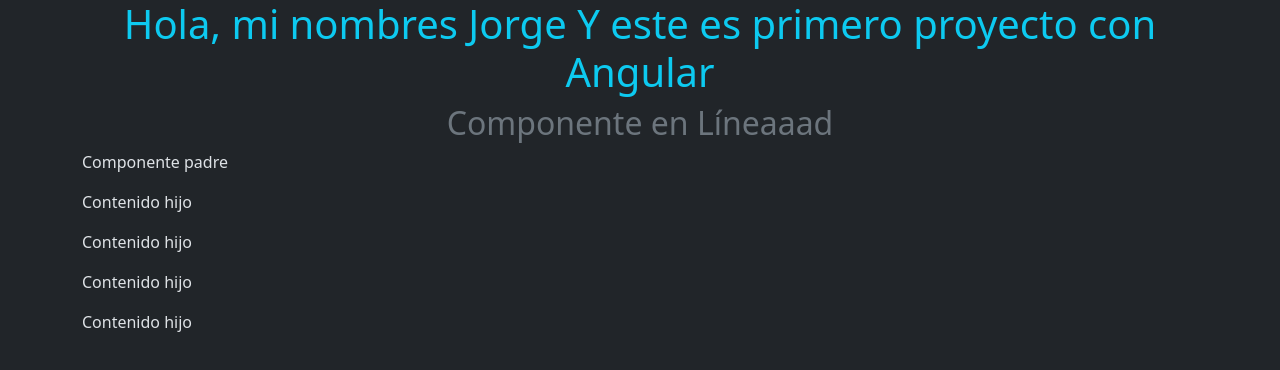
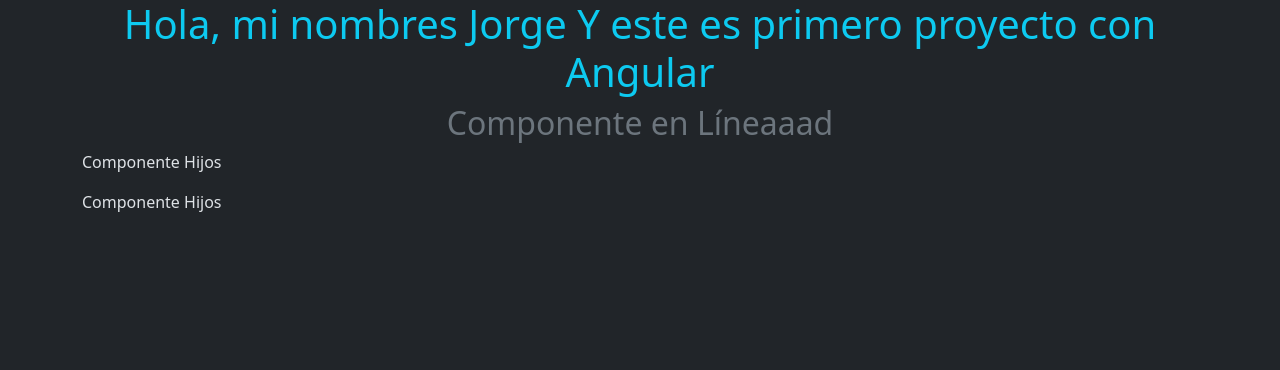
Before and after one commit to jorgeramirez2018/AngularBasico, an Angular app: page / in a window 1280 px wide. Shown: the top 370 px of the page. Built offline with nearby package versions, Linux system fonts and the light colour scheme.

Commit message:
Polimorfismo Angular

```diff
--- a/src/app/app.component.html
+++ b/src/app/app.component.html
@@ -1,7 +1,7 @@
 <div class="container">
     <h1 class="text-center text-info">{{titulo}}</h1>
     <h2 class="text-center text-secondary">{{nombreComponente}}</h2>
-    <app-padre> </app-padre>
+    <app-hijo></app-hijo>
 
 </div>
 
--- a/src/app/app.component.ts
+++ b/src/app/app.component.ts
@@ -4,10 +4,11 @@
 import { ComponenteEnLineaComponent } from "./componente-en-linea/componente-en-linea.component";
 import { InterpolacionComponent } from "./interpolacion/interpolacion.component";
 import { PadreComponent } from "./padre/padre.component";
+import { HijoComponent } from "./hijo/hijo.component";
 
 @Component({
   selector: 'app-root',
-  imports: [RouterOutlet, NuevoComponenteComponent, ComponenteEnLineaComponent, InterpolacionComponent, PadreComponent],
+  imports: [RouterOutlet, NuevoComponenteComponent, ComponenteEnLineaComponent, InterpolacionComponent, PadreComponent, HijoComponent],
   templateUrl: './app.component.html',
   styleUrl: './app.component.css'
 })
--- /dev/null
+++ b/src/app/hijo/hijo.component.html
@@ -0,0 +1,2 @@
+<p>{{mostrarTitulo}}</p>
+<p>{{mostrarTitulos()}}</p>
--- /dev/null
+++ b/src/app/hijo/hijo.component.ts
@@ -0,0 +1,22 @@
+import { Component } from '@angular/core';
+
+@Component({
+  selector: 'app-hijo',
+  imports: [],
+  templateUrl: './hijo.component.html',
+  styleUrl: './hijo.component.css'
+})
+export class HijoComponent {
+  private titulo = "Componente Hijos";
+
+  //Getter de typescript
+  get mostrarTitulo(){
+    return this.titulo;
+  }
+
+  mostrarTitulos(){
+    return this.titulo;
+  }
+
+
+}
--- a/src/app/padre/padre.component.html
+++ b/src/app/padre/padre.component.html
@@ -3,3 +3,4 @@
 <app-hijo></app-hijo>
 <app-hijo></app-hijo>
 <app-hijo></app-hijo>
+<h1>Esto es un titulo nuevo desde el padre</h1>
```
Also changed, not shown: src/app/hijo/hijo.component.css (added).
